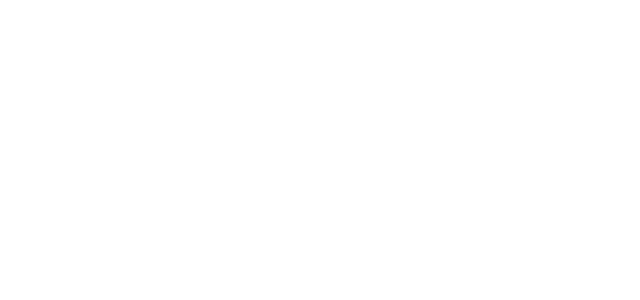
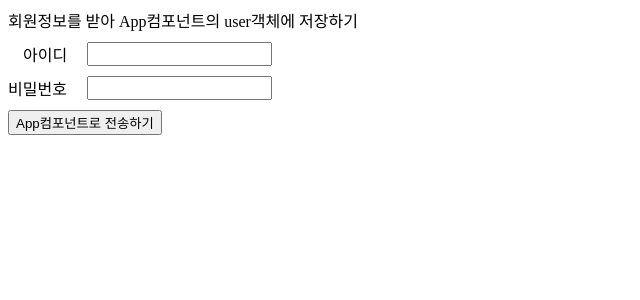
Before and after one commit to Forhye/TR_BoarderMaking, a React (Vite) app: page /signup in a window 1280 px wide. Before the commit this address had no page. Shown: the top 300 px of the page, without its empty margins (0-640 px from the left). Built offline with nearby package versions, Linux system fonts and the light colour scheme.

Commit message:
state 정보 받기 연습_회원가입

```diff
--- a/src/App.jsx
+++ b/src/App.jsx
@@ -1,33 +1,41 @@
-import { Route, Routes } from 'react-router-dom'
-import { useState } from 'react'
-import './App.css'
+import { Route, Routes } from "react-router-dom";
+import { useState } from "react";
+import "./App.css";
 
-
-import Create from './pages/Create'
-import Home from './pages/Home'
-import Info from './pages/Info'
-import Exam from './pages/Exam'
-
+import Create from "./pages/Create";
+import Home from "./pages/Home";
+import Info from "./pages/Info";
+import Exam from "./pages/Exam";
+import SignUp from "./pages/SignUp";
 
 function App() {
-
   const [boardUpdate, setUpdate] = useState([]);
 
   const onUpdate = (data) => {
+    setUpdate([data, ...boardUpdate]);
+  };
 
-    setUpdate([data, ...boardUpdate]);
-  }
+  const [userSign, setUserSign] = useState([]);
+
+  const userSignUpdate = (data) => {
+    setUserSign([data, ...userSign]);
+    console.log(data);
+  };
 
   return (
     <>
       <Routes>
         <Route path="/" element={<Home data={boardUpdate} />}></Route>
-        <Route path='/info/:id' element={<Info />}></Route>
-        <Route path='/create' element={<Create onUpdate={onUpdate} />}></Route>
-        <Route path='/exam' element={<Exam />}></Route>
+        <Route path="/info/:id" element={<Info />}></Route>
+        <Route path="/create" element={<Create onUpdate={onUpdate} />}></Route>
+        <Route path="/exam" element={<Exam />}></Route>
+        <Route
+          path="/signup"
+          element={<SignUp userSignUp={userSignUpdate} />}
+        ></Route>
       </Routes>
     </>
-  )
+  );
 }
 
-export default App
+export default App;
--- /dev/null
+++ b/src/pages/SignUp.css
@@ -0,0 +1,19 @@
+.SignUp {
+  display: grid;
+  gap: 10px;
+}
+
+.SignUp .Id {
+  display: flex;
+  gap: 20px;
+  padding-left: 15px;
+}
+
+.SignUp .Pw {
+  display: flex;
+  gap: 20px;
+}
+
+.SignUp button {
+  max-width: fit-content;
+}
--- /dev/null
+++ b/src/pages/SignUp.jsx
@@ -0,0 +1,49 @@
+import "./SignUp.css";
+
+import { useState } from "react";
+
+const SignUp = ({ userSignUp }) => {
+  const [sign, setSign] = useState({
+    id: "",
+    pass: "",
+  });
+
+  const onChange = (e) => {
+    const name = e.target.name;
+    const value = e.target.value;
+
+    setSign({
+      ...sign,
+      [name]: value,
+    });
+  };
+
+  // const onClick = () => {
+  //   userSignUpdate(sign);
+  // };
+
+  return (
+    <div className="SignUp">
+      <div>회원정보를 받아 App컴포넌트의 user객체에 저장하기</div>
+
+      <div className="Id">
+        <div>아이디</div>
+        <input type="text" name="id" onChange={onChange} />
+      </div>
+      <div className="Pw">
+        <div>비밀번호</div>
+        <input type="password" name="pass" onChange={onChange} />
+      </div>
+
+      <button
+        onClick={() => {
+          userSignUp(sign);
+        }}
+      >
+        App컴포넌트로 전송하기
+      </button>
+    </div>
+  );
+};
+
+export default SignUp;
```
